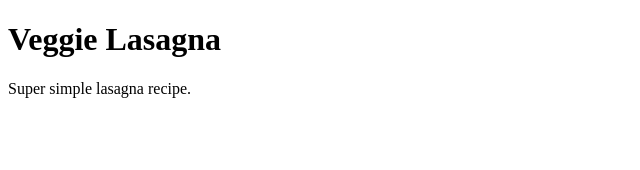
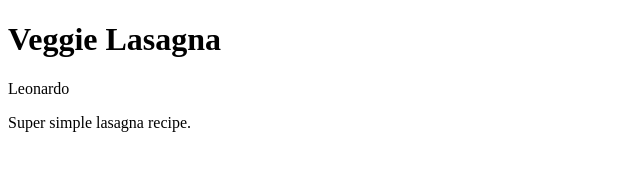
Before and after one commit to gorazd/my-first-recipe, a plain HTML site: page index.html in a window 1280 px wide. Shown: the whole page, without its empty margins (0-640 px from the left). Drawn offline with Linux system fonts and the light colour scheme.

Commit message:
Update index.html

```diff
--- a/index.html
+++ b/index.html
@@ -5,6 +5,7 @@
   </head>
   <body>
     <h1>Veggie Lasagna</h1>
+    <p class="author">Leonardo</p>
     <p>Super simple lasagna recipe.</p>
   </body>
 </html>
```
